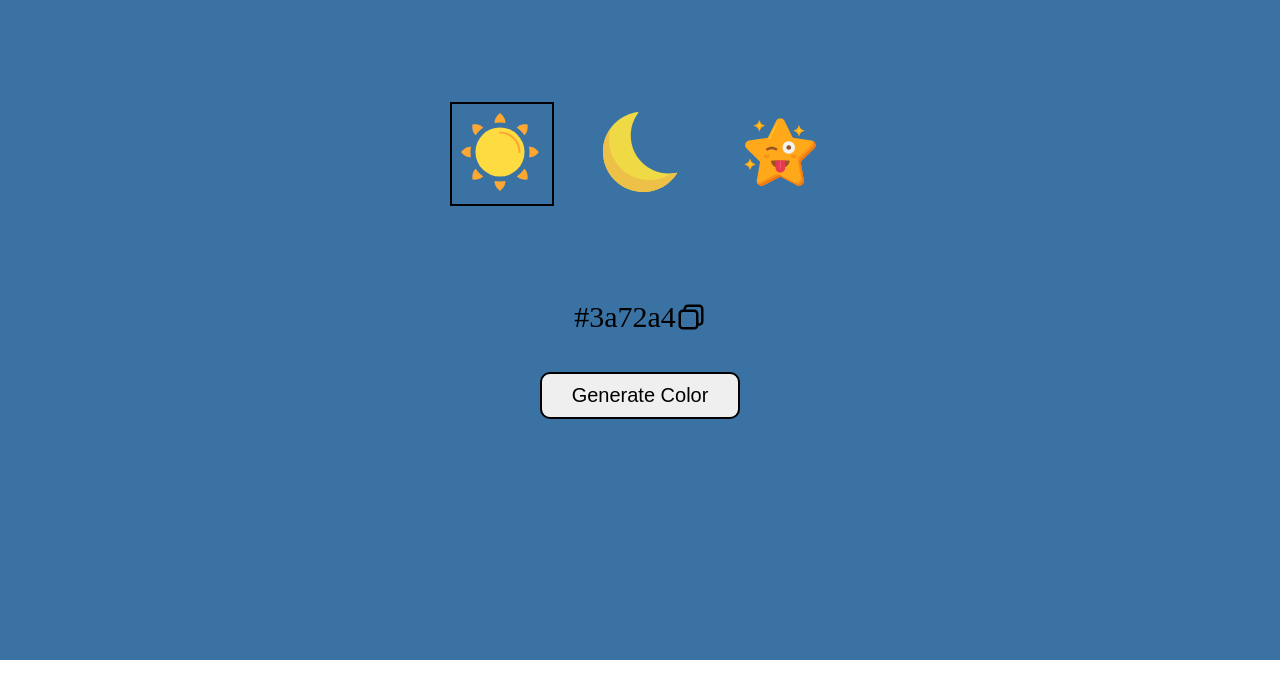
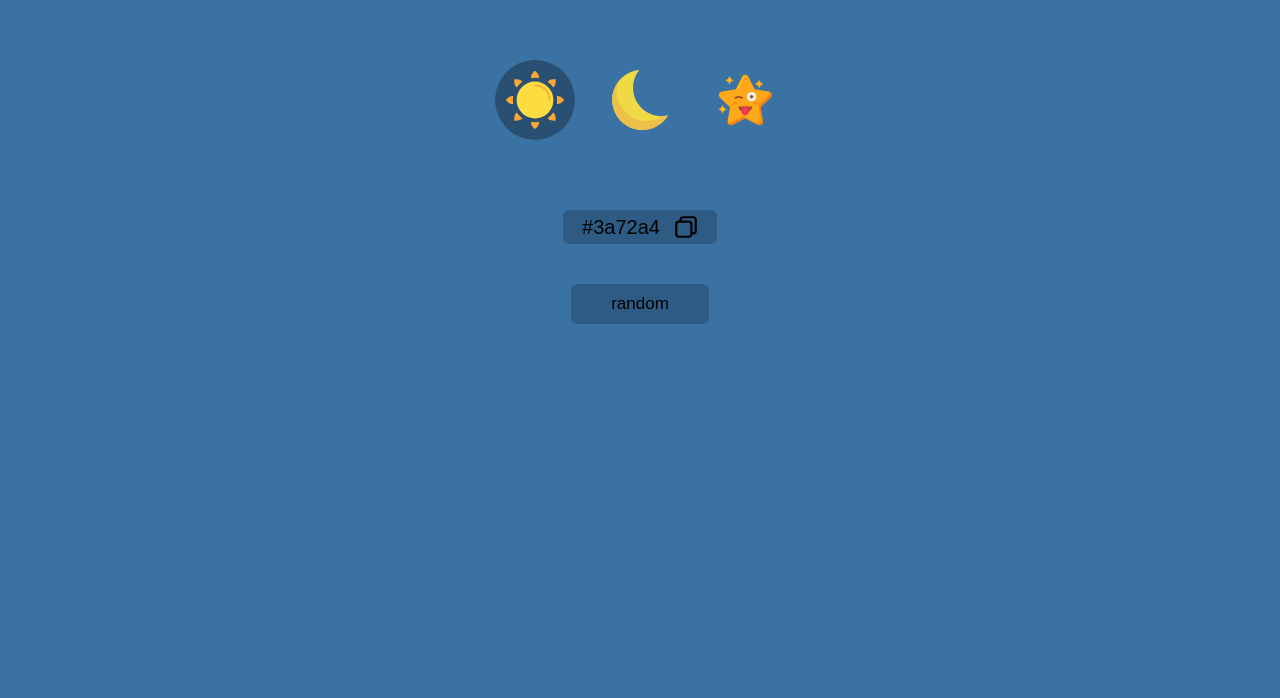
Before and after one commit to CruOne/pickcolor, a Next.js app: page / in a window 1280 px wide. Shown: the part 140-838 px from the top of the page. Before the commit the page ends 800 px from the top, so only its background shows below. Built offline with nearby package versions, Linux system fonts and the light colour scheme.

Commit message:
redesign

```diff
--- a/src/components/HexCode.tsx
+++ b/src/components/HexCode.tsx
@@ -7,18 +7,34 @@ import { putToClipboard } from '@/utils/putToClipboard';
 
 const hoverColor = 'invert(83%) sepia(7%) saturate(154%) hue-rotate(71deg) brightness(86%) contrast(79%)';
 
-const Styles = styled.div<{copied: boolean}>`
+const Styles = styled.button<{copied: boolean}>`
   display: flex;
+  cursor: pointer;
+  align-items: center;
+  font-family: sans-serif;
+  font-size: 20px;
+  padding: 4px 18px;
+  border-radius: 6px;
+  outline: none;
+  border: none;
+  background-color: rgba(0,0,0,0.2);
+  transition: all 0.2s ease-in-out;
+
+
+    &:hover {
+      background-color: rgba(0,0,0,0.3);
+    }
+
+    &:active {
+      transform: scale(1.05);
+    }
+
+  &>div {
+    margin-right: 12px;
+    min-width: 80px;
+  }
   img {
     cursor: pointer;
-  ${({ copied }) => (
-    copied
-      ? '' : `
-        :hover {
-          filter: ${hoverColor};
-        };
-        `
-  )}
   }
 `;
 
@@ -40,11 +56,11 @@ export const HexCode: FC<HexCodeProps> = ({ code }) => {
   }, [copied]);
 
   return (
-    <Styles copied={copied}>
-      <div style={{ fontSize: '30px' }}>
+    <Styles copied={copied} onClick={handleCopyClick}>
+      <div>
         {code}
       </div>
-      <Image src={copied ? doneIcon : copyIcon} alt="copy" width={30} onClick={handleCopyClick} />
+      <Image src={copied ? doneIcon : copyIcon} alt="copy" width={26} />
     </Styles>
   );
 };
--- a/src/components/ModeToggler.tsx
+++ b/src/components/ModeToggler.tsx
@@ -8,8 +8,8 @@ import { getEnumLength } from '@/utils/getEnumLength';
 import { Modes } from '@/enums/Modes';
 
 const itemsTotal = getEnumLength(Modes);
-const iconSize = 80;
-const togglerWidth = 360;
+const iconSize = 60;
+const togglerWidth = 270;
 const itemsGap = (togglerWidth - iconSize * itemsTotal) / (itemsTotal - 1);
 
 const icons = [
@@ -25,12 +25,15 @@ const icons = [
 ];
 
 const Styles = styled.div<{width: number}>`
-  display: relative;
+  position: relative;
+
   width: ${({ width }) => width}px;
   padding: 10px;
 
   .modes {
+    position: relative;
     display: flex;
+    z-index: 2;
     justify-content: space-between;
   }
 
@@ -43,9 +46,11 @@ const Selector = styled.div<{itemIdx: number}>`
   margin: -10px;
   transform: translateX(${({ itemIdx }) => iconSize * itemIdx + itemsGap * itemIdx}px);
   position: absolute;
-  width: 100px;
-  height: 100px;
-  border: 2px solid black;
+  width: ${iconSize + 20}px;
+  height: ${iconSize + 20}px;
+  background-color: rgba(0,0,0,0.3);
+  border-radius: 50%;
+  z-index: 1;
   transition: transform 200ms;
 `;
 
--- a/src/pages/index.tsx
+++ b/src/pages/index.tsx
@@ -17,33 +17,40 @@ const Styles = styled.div<{color: string}>`
   background-color: ${({ color }) => color};
   transition: background-color 150ms;
   height: 100vh;
-  display: flex;
-  flex-direction: column;
-  gap: 100px;
-  justify-content: center;
-  align-items: center;
+  padding-top: 200px;
   .gen-block {
     display: flex;
     flex-direction: column;
     align-items: center;
     gap: 40px;
   }
+
+  &>div {
+    display: flex;
+    flex-direction: column;
+    gap: 70px;
+    justify-content: center;
+    align-items: center;
+  }
 `;
 
 const GenerateButton = styled.button`
-  width: 200px;
-  padding: 10px;
-  font-size: 20px;
-  border: 2px solid black;
-  border-radius: 10px;
+  padding: 10px 40px;
+  font-size: 17px;
+  outline: none;
+  border: none;
+  border-radius: 6px;
+  background-color: rgba(0,0,0,0.2);
+
   cursor: pointer;
-  :hover {
-    background-color: #ccc;
+  &:hover {
+    background-color: rgba(0,0,0,0.3);
   }
-  :active {
-    background-color: #cdfcff;
+
+  &:active {
+    transform: scale(1.02);
   }
-  transition: background-color 500ms;
+  transition: background-color 0.2s ease-in-out;
 `;
 
 export default function Home() {
@@ -60,12 +67,14 @@ export default function Home() {
 
   return (
     <Styles color={color}>
-      <ModeToggler mode={mode} changeMode={changeMode} />
-      <div className="gen-block">
-        <HexCode code={color} />
-        <GenerateButton onClick={() => { setColor(colorGenerators[mode]()); }}>
-          Generate Color
-        </GenerateButton>
+      <div>
+        <ModeToggler mode={mode} changeMode={changeMode} />
+        <div className="gen-block">
+          <HexCode code={color} />
+          <GenerateButton onClick={() => { setColor(colorGenerators[mode]()); }}>
+            random
+          </GenerateButton>
+        </div>
       </div>
     </Styles>
   );
```
